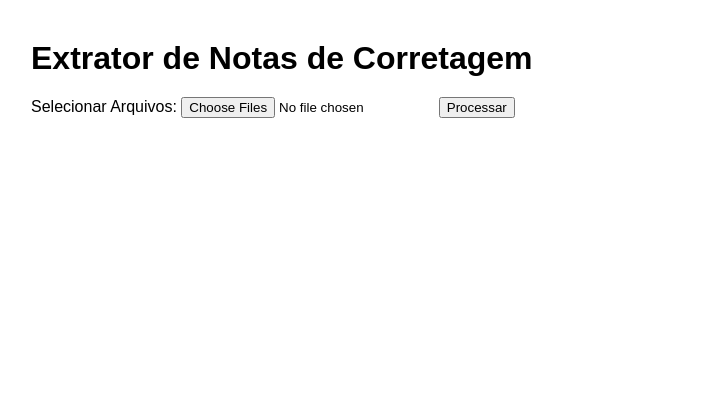
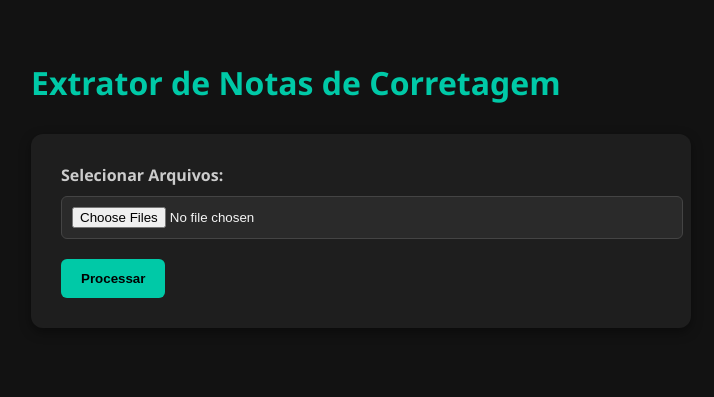
Before and after one commit to mksouza37/Le_corret, a Flask app: template templates/index.html in a window 1280 px wide. Shown: the top 397 px of the page, without its empty margins (9-723 px from the left). Run offline with Flask 3, Linux system fonts and the light colour scheme; the template is opened without the code that fills it, so the values that code supplies are empty.

Commit message:
commit melhoria 71

```diff
--- a/templates/index.html
+++ b/templates/index.html
@@ -5,19 +5,92 @@
   <title>Extrator de Notas de Corretagem</title>
   <style>
     body {
-      font-family: Arial, sans-serif;
-      margin: 40px;
+      font-family: 'Segoe UI', Tahoma, Geneva, Verdana, sans-serif;
+      background-color: #121212;
+      color: #f5f5f5;
+      margin: 0;
+      padding: 40px;
     }
+
     h1 {
-      margin-bottom: 20px;
+      color: #00c9a7;
+      margin-bottom: 30px;
     }
-    form {
-      margin-bottom: 20px;
+
+    .upload-box {
+      background-color: #1e1e1e;
+      padding: 30px;
+      border-radius: 12px;
+      box-shadow: 0 4px 12px rgba(0, 0, 0, 0.4);
+      max-width: 600px;
+      margin-bottom: 30px;
     }
-    #status {
+
+    label {
+      display: block;
+      margin-bottom: 10px;
       font-weight: bold;
-      color: #333;
+      color: #ccc;
+    }
+
+    input[type="file"] {
+      padding: 10px;
+      background-color: #2a2a2a;
+      color: #f5f5f5;
+      border: 1px solid #444;
+      border-radius: 6px;
+      width: 100%;
+    }
+
+    button {
       margin-top: 20px;
+      padding: 12px 20px;
+      background-color: #00c9a7;
+      border: none;
+      border-radius: 6px;
+      font-weight: bold;
+      color: #000;
+      cursor: pointer;
+    }
+
+    button:hover {
+      background-color: #00a78e;
+    }
+
+    .status {
+      margin-top: 20px;
+      font-size: 1.1em;
+      font-weight: bold;
+      color: #f5f5f5;
+    }
+
+    .file-list {
+      background-color: #1e1e1e;
+      padding: 20px;
+      border-radius: 10px;
+      margin-top: 20px;
+    }
+
+    .file-list ul {
+      list-style: none;
+      padding-left: 0;
+    }
+
+    .file-list li {
+      padding: 5px 0;
+      border-bottom: 1px solid #333;
+    }
+
+    .message {
+      background-color: #333;
+      border-left: 5px solid #00c9a7;
+      padding: 10px;
+      margin-bottom: 15px;
+      border-radius: 6px;
+    }
+
+    .error {
+      border-left-color: #e74c3c;
     }
   </style>
 </head>
@@ -25,6 +98,7 @@
 
   <h1>Extrator de Notas de Corretagem</h1>
 
+  <div class="upload-box">
     <form method="post" enctype="multipart/form-data">
       <label for="files">Selecionar Arquivos:</label>
       <input type="file" name="files" id="files" multiple accept=".pdf" required>
```
Also changed, not shown: other parts of templates/index.html (+16 -13 lines). Lines whose indentation alone changed are shown as unchanged.
